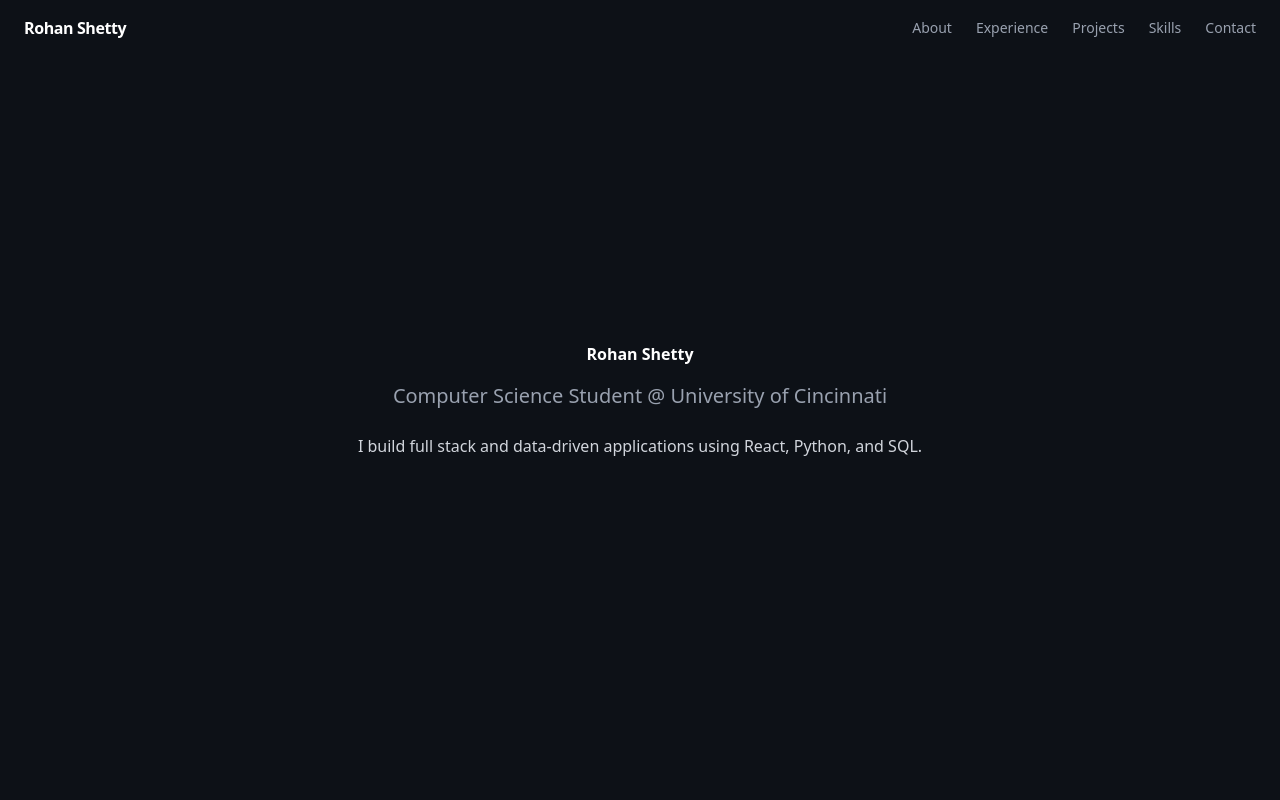
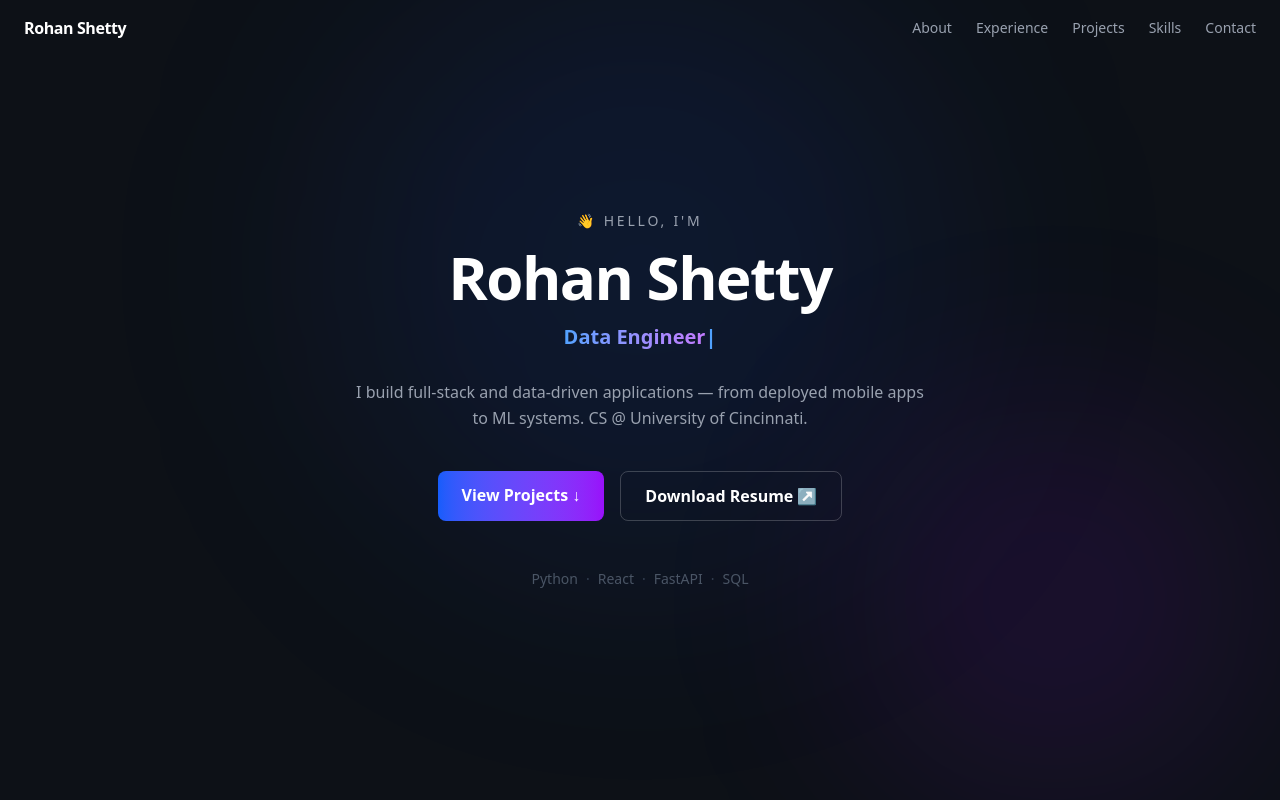
Before and after one commit to roshet/rohan-portfolio, a React (Vite) app: page / in a window 1280 px wide. Shown: the top 800 px of the page. Built offline with nearby package versions, Linux system fonts and the light colour scheme.

Commit message:
feat: rewrite hero with typewriter animation and gradient CTAs

```diff
--- a/src/components/Hero.jsx
+++ b/src/components/Hero.jsx
@@ -1,15 +1,123 @@
+import { useEffect, useState } from "react";
+import { motion } from "framer-motion";
+
+const roles = ["Full Stack Developer", "Data Engineer", "Builder"];
+
 export default function Hero() {
+  const [roleIndex, setRoleIndex] = useState(0);
+  const [displayed, setDisplayed] = useState("");
+  const [deleting, setDeleting] = useState(false);
+
+  useEffect(() => {
+    const current = roles[roleIndex];
+    let timeout;
+
+    if (!deleting && displayed.length < current.length) {
+      timeout = setTimeout(() => setDisplayed(current.slice(0, displayed.length + 1)), 80);
+    } else if (!deleting && displayed.length === current.length) {
+      timeout = setTimeout(() => setDeleting(true), 2000);
+    } else if (deleting && displayed.length > 0) {
+      timeout = setTimeout(() => setDisplayed(current.slice(0, displayed.length - 1)), 40);
+    } else if (deleting && displayed.length === 0) {
+      setDeleting(false);
+      setRoleIndex((i) => (i + 1) % roles.length);
+    }
+
+    return () => clearTimeout(timeout);
+  }, [displayed, deleting, roleIndex]);
+
   return (
-    <section className = "min-h-screen flex flex-col items-center justify-center text-center px-6">
-        <h1 className = "text-5x1 font-bold mb-4">Rohan Shetty</h1>
+    <section
+      id="hero"
+      className="relative min-h-screen flex flex-col items-center justify-center text-center px-6 overflow-hidden"
+    >
+      {/* Background gradient blobs */}
+      <div className="absolute inset-0 pointer-events-none">
+        <div className="absolute top-1/3 left-1/2 -translate-x-1/2 -translate-y-1/2 w-[600px] h-[600px] bg-blue-600/10 rounded-full blur-[120px]" />
+        <div className="absolute top-1/2 left-2/3 w-[400px] h-[400px] bg-purple-600/10 rounded-full blur-[100px]" />
+      </div>
 
-        <p className = "text-xl text-gray-400 mb-6">
-            Computer Science Student @ University of Cincinnati
-        </p>
+      <div className="relative z-10">
+        <motion.p
+          initial={{ opacity: 0, y: 10 }}
+          animate={{ opacity: 1, y: 0 }}
+          transition={{ duration: 0.5 }}
+          className="text-sm text-gray-400 tracking-[0.2em] uppercase mb-4"
+        >
+          👋 Hello, I'm
+        </motion.p>
 
-        <p className = "max-w-2xl text-gray-300">
-            I build full stack and data-driven applications using React, Python, and SQL.
-        </p>
+        <motion.h1
+          initial={{ opacity: 0, y: 20 }}
+          animate={{ opacity: 1, y: 0 }}
+          transition={{ duration: 0.6, delay: 0.1 }}
+          className="text-6xl font-black text-white mb-4 tracking-tight"
+        >
+          Rohan Shetty
+        </motion.h1>
+
+        <motion.div
+          initial={{ opacity: 0 }}
+          animate={{ opacity: 1 }}
+          transition={{ duration: 0.5, delay: 0.3 }}
+          className="text-xl font-semibold mb-6 h-8"
+        >
+          <span className="bg-gradient-to-r from-blue-400 to-purple-400 bg-clip-text text-transparent">
+            {displayed}
+          </span>
+          <span className="animate-pulse text-blue-400">|</span>
+        </motion.div>
+
+        <motion.p
+          initial={{ opacity: 0, y: 10 }}
+          animate={{ opacity: 1, y: 0 }}
+          transition={{ duration: 0.5, delay: 0.4 }}
+          className="max-w-xl text-gray-400 mb-10 leading-relaxed"
+        >
+          I build full-stack and data-driven applications — from deployed mobile apps to ML systems.
+          CS @ University of Cincinnati.
+        </motion.p>
+
+        <motion.div
+          initial={{ opacity: 0, y: 10 }}
+          animate={{ opacity: 1, y: 0 }}
+          transition={{ duration: 0.5, delay: 0.5 }}
+          className="flex gap-4 justify-center flex-wrap mb-12"
+        >
+          <a
+            href="#projects"
+            onClick={(e) => {
+              e.preventDefault();
+              document.querySelector("#projects")?.scrollIntoView({ behavior: "smooth" });
+            }}
+            className="px-6 py-3 rounded-lg bg-gradient-to-r from-blue-600 to-purple-600 text-white font-semibold hover:opacity-90 transition"
+          >
+            View Projects ↓
+          </a>
+          <a
+            href="/resume.pdf"
+            target="_blank"
+            rel="noopener noreferrer"
+            className="px-6 py-3 rounded-lg border border-white/20 text-white font-semibold hover:bg-white/5 transition"
+          >
+            Download Resume ↗
+          </a>
+        </motion.div>
+
+        <motion.div
+          initial={{ opacity: 0 }}
+          animate={{ opacity: 1 }}
+          transition={{ duration: 0.5, delay: 0.7 }}
+          className="flex gap-2 justify-center items-center text-sm text-gray-600"
+        >
+          {["Python", "React", "FastAPI", "SQL"].map((tech, i, arr) => (
+            <span key={tech} className="flex items-center gap-2">
+              {tech}
+              {i < arr.length - 1 && <span className="text-gray-700">·</span>}
+            </span>
+          ))}
+        </motion.div>
+      </div>
     </section>
-  )
+  );
 }
```
